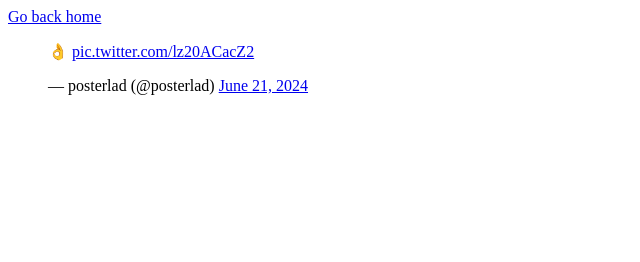
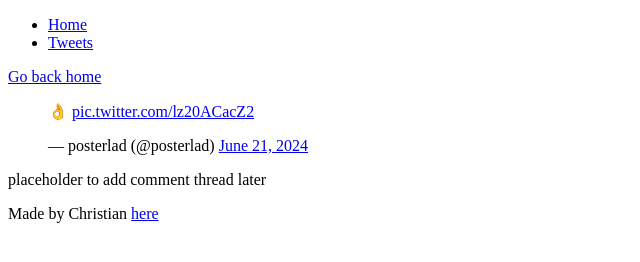
Before and after one commit to theafrodev/My_First_Portfolio, a plain HTML site: page html_basic/tweets.html in a window 1280 px wide. Shown: the whole page, without its empty margins (0-640 px from the left). Drawn offline with Linux system fonts and the light colour scheme.

Commit message:
modifications made to index and tweets. Added main, footer, aside, and other content

```diff
--- a/html_basic/tweets.html
+++ b/html_basic/tweets.html
@@ -6,7 +6,23 @@
     <title>Document</title>
 </head>
 <body>
-    <a href="index.html">Go back home</a>
-    <blockquote class="twitter-tweet" data-media-max-width="560"><p lang="qme" dir="ltr">👌 <a href="https://t.co/lz20ACacZ2">pic.twitter.com/lz20ACacZ2</a></p>&mdash; posterlad (@posterlad) <a href="https://twitter.com/posterlad/status/1804256686032441632?ref_src=twsrc%5Etfw">June 21, 2024</a></blockquote> <script async src="https://platform.twitter.com/widgets.js" charset="utf-8"></script>
+    <header>
+        <nav>
+            <ul>
+                <li><a href="index.html">Home</a></li>
+                <li><a href="tweets.html">Tweets</a></li>
+            </ul>
+        </nav>
+    </header>
+    <main>
+        <article>
+            <a href="index.html">Go back home</a>
+            <blockquote class="twitter-tweet" data-media-max-width="560"><p lang="qme" dir="ltr">👌 <a href="https://t.co/lz20ACacZ2">pic.twitter.com/lz20ACacZ2</a></p>&mdash; posterlad (@posterlad) <a href="https://twitter.com/posterlad/status/1804256686032441632?ref_src=twsrc%5Etfw">June 21, 2024</a></blockquote> <script async src="https://platform.twitter.com/widgets.js" charset="utf-8"></script>
+        </article>
+        <aside>
+            <p>placeholder to add comment thread later</p>
+        </aside>
+    </main>
+    <footer><p>Made by Christian <a href="theafrodev.framer.site" target="_blank">here</a></p></footer>
 </body>
 </html>
```
Also changed, not shown: html_basic/index.html (+16 -0 lines).
